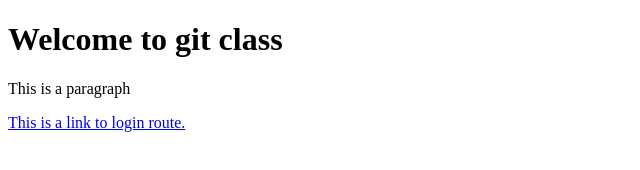
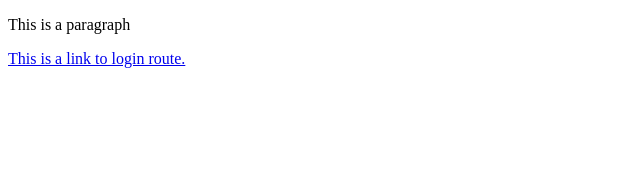
Before and after one commit to RaucousDave/git-class, a plain HTML site: page index.html in a window 1280 px wide. Shown: the whole page, without its empty margins (0-640 px from the left). Drawn offline with Linux system fonts and the light colour scheme.

Commit message:
chore: delete intro header

```diff
--- a/index.html
+++ b/index.html
@@ -5,8 +5,6 @@
     <meta name="viewport" content="width=device-width, initial-scale=1.0" />
     <title>Document</title>
   </head>
-  <body>
-    <h1>Welcome to git class</h1>
     <p>This is a paragraph</p>
     <a href="login.html">This is a link to login route.</a>
   </body>
```
